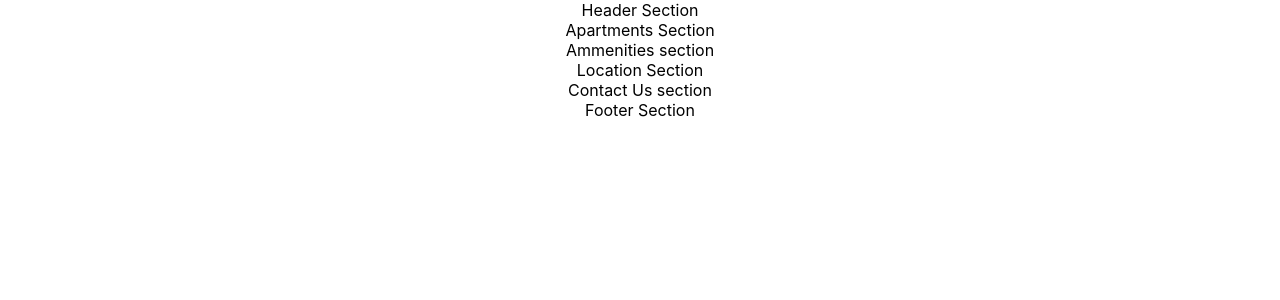
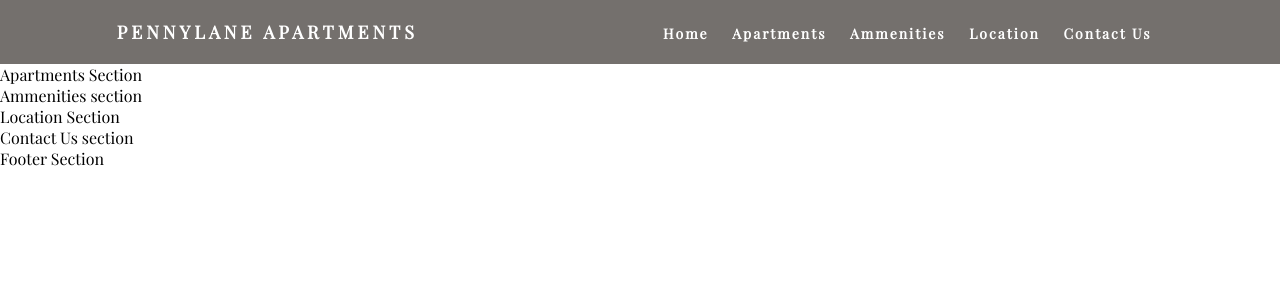
Before and after one commit to Mark9Mbugua/Pennylane, a React (Create React App) app: page / in a window 1280 px wide. Shown: the top 300 px of the page. Built offline with nearby package versions, Linux system fonts and the light colour scheme.

Commit message:
Created header

```diff
--- a/package.json
+++ b/package.json
@@ -8,7 +8,9 @@
     "@testing-library/user-event": "^7.2.1",
     "react": "^16.13.1",
     "react-dom": "^16.13.1",
-    "react-scripts": "3.4.1"
+    "react-router-dom": "^5.2.0",
+    "react-scripts": "3.4.1",
+    "styled-components": "^5.1.1"
   },
   "scripts": {
     "start": "react-scripts start",
--- a/public/index.html
+++ b/public/index.html
@@ -25,6 +25,9 @@
       Learn how to configure a non-root public URL by running `npm run build`.
     -->
     <title>React App</title>
+
+    <!--Google fonts-->
+    <link href="https://fonts.googleapis.com/css2?family=Playfair+Display&display=swap" rel="stylesheet">
   </head>
   <body>
     <noscript>You need to enable JavaScript to run this app.</noscript>
--- a/src/App.css
+++ b/src/App.css
@@ -1,38 +1,6 @@
-.App {
-  text-align: center;
+*{
+  margin: 0;
+  padding: 0px;
+  box-sizing: border-box;
+  font-family: 'Playfair Display', serif;
 }
-
-.App-logo {
-  height: 40vmin;
-  pointer-events: none;
-}
-
-@media (prefers-reduced-motion: no-preference) {
-  .App-logo {
-    animation: App-logo-spin infinite 20s linear;
-  }
-}
-
-.App-header {
-  background-color: #282c34;
-  min-height: 100vh;
-  display: flex;
-  flex-direction: column;
-  align-items: center;
-  justify-content: center;
-  font-size: calc(10px + 2vmin);
-  color: white;
-}
-
-.App-link {
-  color: #61dafb;
-}
-
-@keyframes App-logo-spin {
-  from {
-    transform: rotate(0deg);
-  }
-  to {
-    transform: rotate(360deg);
-  }
-}
--- a/src/components/Header/Header.js
+++ b/src/components/Header/Header.js
@@ -1,10 +1,35 @@
 import React from 'react';
+import {
+    Nav,
+    Logo,
+    NavLinks,
+    NavLink
+} from './header.styles';
 
 const Header = () => {
     return (
-        <div>
-            Header Section
-        </div>
+        <Nav>
+            <Logo>
+                <h4>Pennylane Apartments</h4>
+            </Logo>
+            <NavLinks>
+                <li>
+                    <NavLink  href='#'>Home</NavLink >
+                </li>
+                <li>
+                    <NavLink href='#'>Apartments</NavLink>
+                </li>
+                <li>
+                    <NavLink href='#'>Ammenities</NavLink>
+                </li>
+                <li>
+                    <NavLink href='#'>Location</NavLink>
+                </li>
+                <li>
+                    <NavLink href='#'>Contact Us</NavLink>
+                </li>
+            </NavLinks>
+        </Nav>
     )
 }
 
--- /dev/null
+++ b/src/components/Header/header.styles.jsx
@@ -0,0 +1,40 @@
+import styled from 'styled-components';
+
+export const Nav = styled.nav`
+    display: flex;
+    justify-content: space-around;
+    min-height: 8vh;
+    background: #74706D;
+    align-items: center;
+
+`;
+
+export const Logo = styled.div`
+    color: #fff;
+    text-transform: uppercase;
+    letter-spacing: 4px;
+    font-size: 18px;
+`;
+
+export const NavLinks = styled.ul`
+    display: flex;
+    justify-content: space-around;
+    width: 40%;
+
+    li {
+        list-style: none;
+    }
+`;
+
+export const NavLink = styled.a`
+    color: #fff;
+    text-decoration: none;
+    letter-spacing: 2px;
+    font-size: 14px;
+    font-weight: bold;
+
+    &:hover {
+        background: #fff;
+        color: #74706D;
+    }
+`;
```
Also changed, not shown: src/App.js (+6 -6 lines), 1 other file (tests, documents, lock files or other folders).
